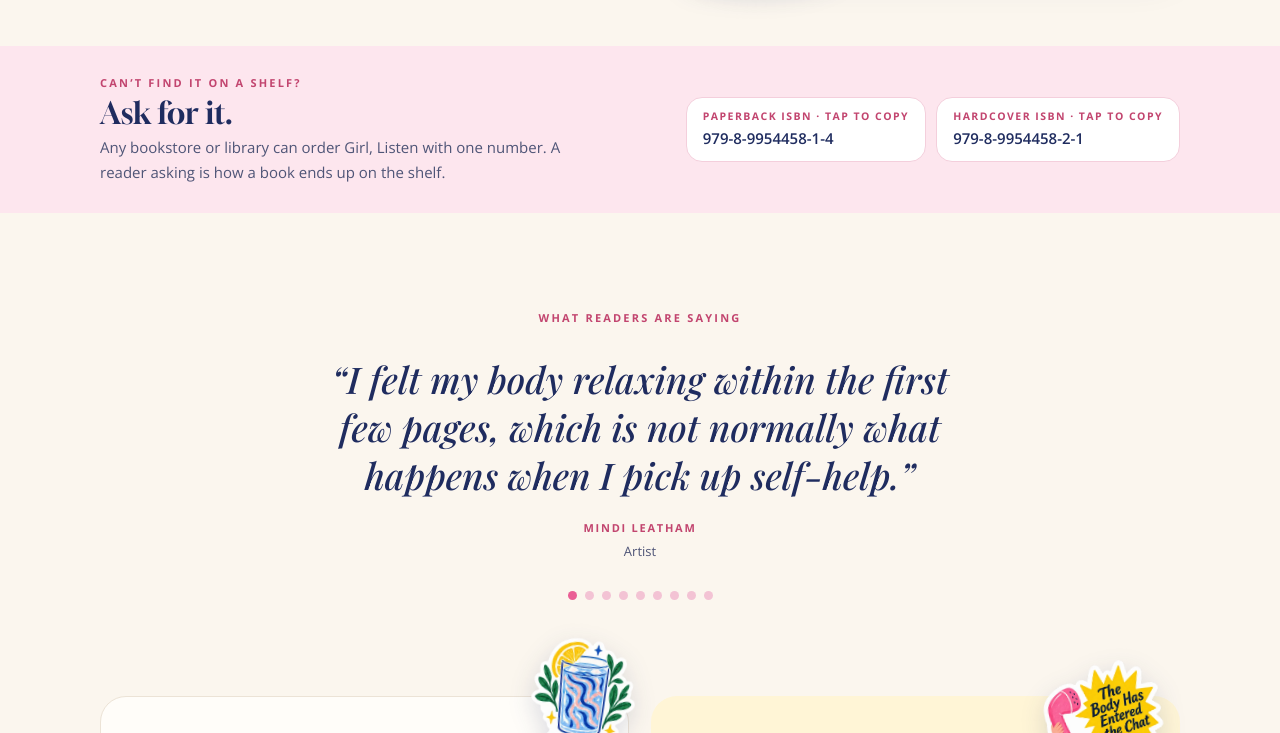
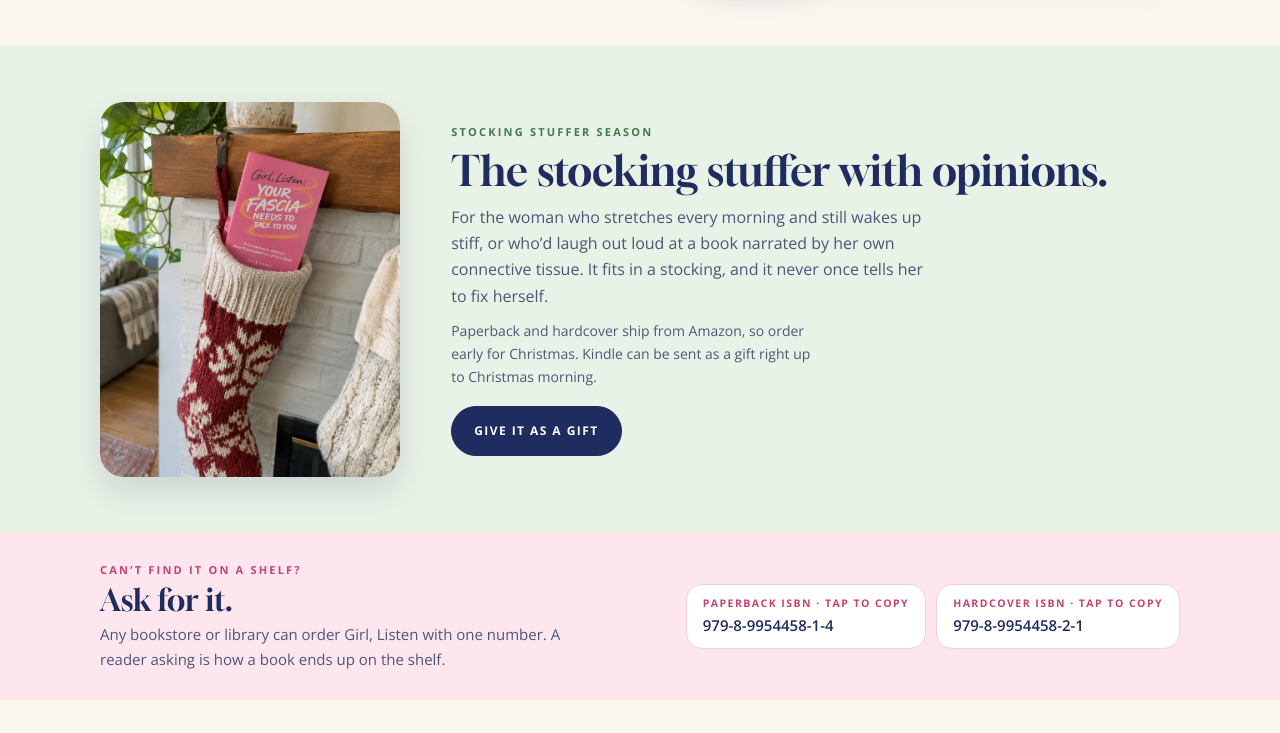
Before and after one commit to katekness/katekness.com, a plain HTML site: page book/index.html in a window 1280 px wide. Shown: the part 675-1408 px from the top of the page. Drawn offline with Linux system fonts and the light colour scheme.

Commit message:
Holiday: stocking-stuffer gift section on /book and seasonal link on /links (both hide after Dec 25)
Co-Authored-By: Claude Opus 5.5 <noreply@anthropic.com>
Claude-Session: https://claude.ai/code/session_015FhWwAK6SCazCG8b82QkSV

```diff
--- a/book/index.html
+++ b/book/index.html
@@ -63,6 +63,16 @@ a{color:inherit}
 @media (max-width:860px){.hero .wrap{grid-template-columns:minmax(0,1fr)}.hero .pic{order:-1;width:min(100%,380px)}}
 
 /* ask your bookstore */
+/* holiday gift band (hides itself after Dec 25) */
+.gift{background:var(--greenwash)}
+.gift .wrap{display:grid;grid-template-columns:minmax(0,300px) minmax(0,1fr);gap:clamp(24px,4vw,56px);align-items:center;padding-block:clamp(32px,5vw,56px)}
+.gift img{width:100%;aspect-ratio:4/5;object-fit:cover;border-radius:24px;box-shadow:0 14px 32px rgba(31,44,95,.14)}
+.gift .eyebrow{color:var(--green)}
+.gift h2{font-size:clamp(1.8rem,3.6vw,2.6rem);margin-top:6px}
+.gift .copy{margin-top:12px;max-width:52ch}
+.gift .small{font-size:14px;margin-top:10px;max-width:52ch}
+.gift .btns{margin-top:18px}
+@media (max-width:700px){.gift .wrap{grid-template-columns:minmax(0,1fr)}.gift img{width:min(100%,280px)}}
 .ask{background:var(--pinkwash)}
 .ask .wrap{display:flex;flex-wrap:wrap;align-items:center;justify-content:space-between;gap:16px 32px;padding-block:28px}
 .ask .when{font-family:var(--display);font-size:clamp(1.4rem,2.6vw,1.9rem);line-height:1.15;margin-top:4px}
@@ -208,6 +218,19 @@ footer a{color:var(--navy);font-weight:600;text-decoration:none}
     </div>
   </section>
 
+  <section class="gift" id="gift" data-until="2026-12-26">
+    <div class="wrap">
+      <img src="stocking.webp" alt="The pink paperback of Girl, Listen tucked into a red knit stocking hanging from a mantel" loading="lazy">
+      <div>
+        <div class="eyebrow">Stocking stuffer season</div>
+        <h2>The stocking stuffer with&nbsp;opinions.</h2>
+        <p class="copy">For the woman who stretches every morning and still wakes up stiff, or who’d laugh out loud at a book narrated by her own connective tissue. It fits in a stocking, and it never once tells her to fix&nbsp;herself.</p>
+        <p class="small">Paperback and hardcover ship from Amazon, so order early for Christmas. Kindle can be sent as a gift right up to Christmas&nbsp;morning.</p>
+        <div class="btns"><a class="btn solid" href="#buy">Give it as a gift</a></div>
+      </div>
+    </div>
+  </section>
+
   <section class="ask" id="ask">
     <div class="wrap">
       <div>
@@ -346,6 +369,8 @@ footer a{color:var(--navy);font-weight:600;text-decoration:none}
 </footer>
 
 <script>
+// Seasonal sections hide themselves after their date (Arizona time)
+document.querySelectorAll("[data-until]").forEach(function(el){ if (new Date() >= new Date(el.dataset.until+"T00:00:00-07:00")) el.hidden = true; });
 (function(){
   var qs=document.querySelectorAll("#rq .q"), dots=document.getElementById("dots"); if(!qs.length||!dots) return;
   var i=0,timer=null,still=window.matchMedia&&matchMedia("(prefers-reduced-motion: reduce)").matches,btns=[];
```
Also changed, not shown: links/index.html (+5 -0 lines), book/stocking.webp (added), img/stocking-thumb.webp (added).
